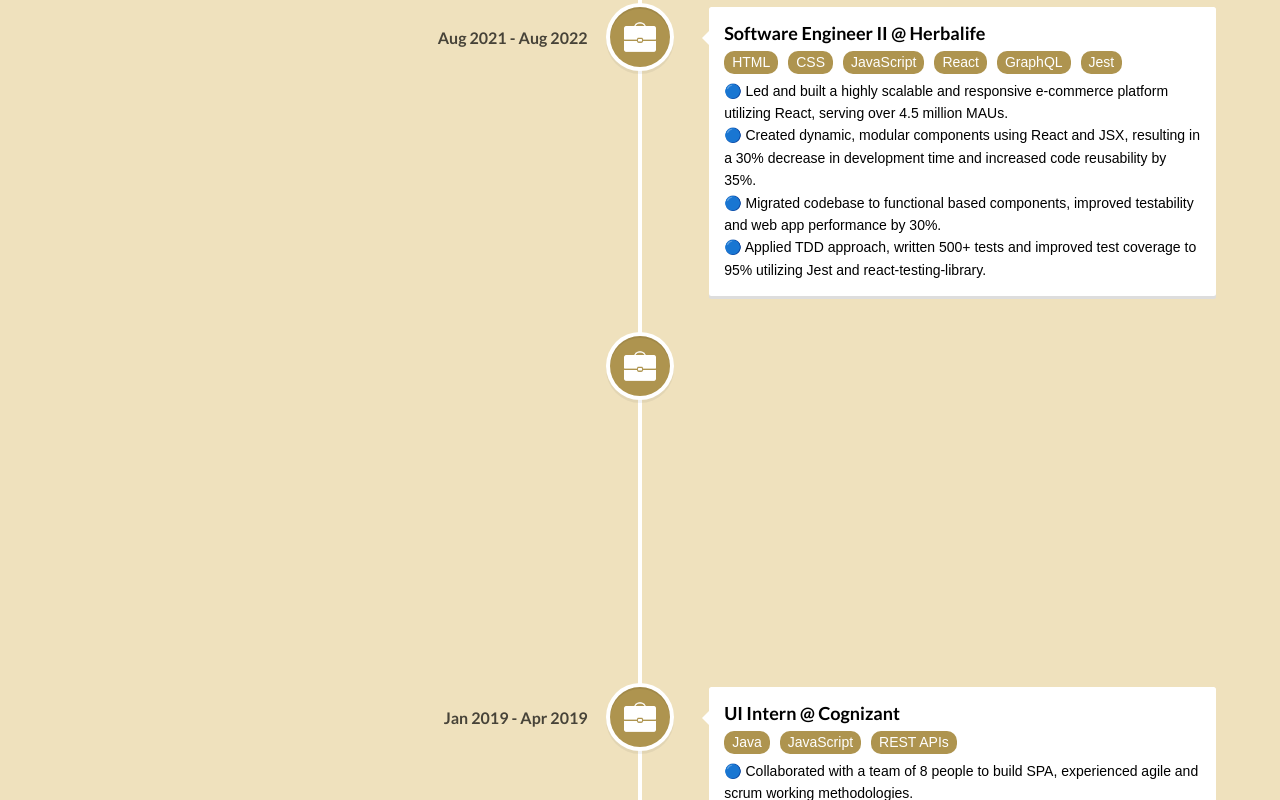
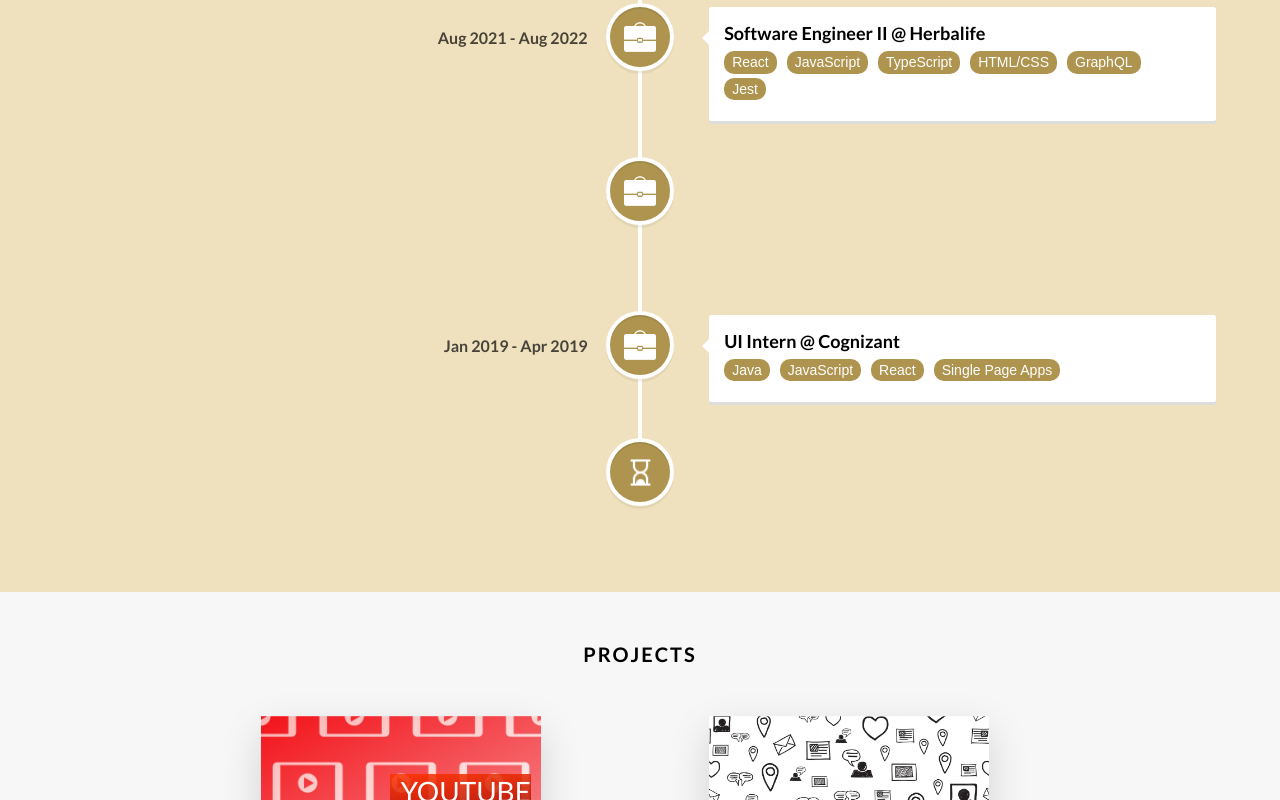
Before and after one commit to vinaylamba9/portfolio, a React (Vite) app: page / in a window 1280 px wide. Shown: the part 1840-2640 px from the top of the page. Built offline with nearby package versions, Linux system fonts and the light colour scheme.

Commit message:
UI updates

```diff
--- a/src/Experience.jsx
+++ b/src/Experience.jsx
@@ -79,13 +79,13 @@ const Experience = () => {
             ))}
           </p>
           <p className='vertical-timeline-element-details'>
-            {WORK_EXP_HERBALIFE.split('•').map((line) => {
+            {/* {WORK_EXP_HERBALIFE.split('•').map((line) => {
               return (
                 <span key={line} style={{ display: 'block' }}>
                   🔵 {line}
                 </span>
               );
-            })}
+            })} */}
           </p>
         </VerticalTimelineElement>
 
@@ -115,13 +115,13 @@ const Experience = () => {
             ))}
           </p>
           <p className='vertical-timeline-element-details'>
-            {WORK_EXP_COGNIZANT.split('•').map((line) => {
+            {/* {WORK_EXP_COGNIZANT.split('•').map((line) => {
               return (
                 <span key={line} style={{ display: 'block' }}>
                   🔵 {line}
                 </span>
               );
-            })}
+            })} */}
           </p>
         </VerticalTimelineElement>
         <VerticalTimelineElement
@@ -150,13 +150,13 @@ const Experience = () => {
             ))}
           </p>
           <p className='vertical-timeline-element-details'>
-            {WORK_EXP_INTERN.split('•').map((line) => {
+            {/* {WORK_EXP_INTERN.split('•').map((line) => {
               return (
                 <span key={line} style={{ display: 'block' }}>
                   🔵 {line}
                 </span>
               );
-            })}
+            })} */}
           </p>
         </VerticalTimelineElement>
         <VerticalTimelineElement
--- a/src/constant.js
+++ b/src/constant.js
@@ -1,15 +1,19 @@
 export const EDUCATION_DETAILS = 'Pattern Recognition, Machine Learning';
-export const WORK_EXP_HERBALIFE = `Led and built a highly scalable and responsive e-commerce platform utilizing React, serving over 4.5 million MAUs.
-•Created dynamic, modular components using React and JSX, resulting in a 30% decrease in development time and increased code reusability by 35%.
-•Migrated codebase to functional based components, improved testability and web app performance by 30%.
-•Applied TDD approach, written 500+ tests and improved test coverage to 95% utilizing Jest and react-testing-library.
+export const WORK_EXP_HERBALIFE = `Led and built a highly scalable and performant e-commerce platform using React, achieving loads time under 2
+seconds and a lighthouse score of 97, serving over 4.5 million MAUs.
+•Reduced development time by 25% and improved code reusability by 35% by modular and reusable components.
+•Achieved a 30% improvement in web app performance, improved testing by migrating to functional components.
+•Applied TDD approach, wrote 500+ tests and increased test coverage to 95% utilizing Jest and react-testing-library.
 `;
-export const WORK_EXP_COGNIZANT = `Developed a config-driven progressive web app (PWA), executed Contentful CMS integration, streamlining content updates and reduced time for promotions by 50%, resulted in an increase of 10+ millions USD in sales.
+export const WORK_EXP_COGNIZANT = `Engineered a config-driven progressive web app (PWA), with Contentful CMS integration, streamlining content
+updates and reduced time for promotions by 50%, driving a $1M+ increase in sales.
 •Optimized legacy code, accelerated front-end compile time by 20%, integrated Redux, Redux-saga, React-Router, TypeScript, Cypress for E2E testing, ended in saving up to 1 hour of developer’s time every day.
 •Designed, developed and integrated 40+ REST APIs with application, utilizing Spring Boot and Java on backend.
-•Performed continuous performance optimizations, conducted thorough load testing, achieving a 99.9% of uptime.
+•Implemented advanced caching and offline functionality leveraging, resulting a 90% increase in user sessions during
+network disruptions.
 `;
-export const WORK_EXP_INTERN = `Collaborated with a team of 8 people to build SPA, experienced agile and scrum working methodologies.
+export const WORK_EXP_INTERN = `Contributed to a collaborative team effort in building a Single Page web App (SPA), gaining experience in agile and
+scrum methodologies.
 •Gained experience to enterprise-grade software coding, produced pixel-perfect UI screens from Figma wireframes. `;
 export const COURSES = [
   'Data Intensive Computing',
@@ -22,15 +26,15 @@ export const COURSES = [
 ];
 
 export const HERBALIFE_TECH = [
-  'HTML',
-  'CSS',
+  'React',
   'JavaScript',
-  'React',
+  'TypeScript',
+  'HTML/CSS',
   'GraphQL',
   'Jest',
 ];
-export const CTS_TECH = ['React', 'Java', 'Spring Boot', 'TypeScript'];
-export const CTS_INTERN_TECH = ['Java', 'JavaScript', 'REST APIs'];
+export const CTS_TECH = ['React', 'Java', 'Spring Boot', 'TypeScript', 'Hibernate ORM', 'PostgreSQL', 'REST APIs', 'Maven', 'TDD'];
+export const CTS_INTERN_TECH = ['Java', 'JavaScript', 'React', 'Single Page Apps'];
 
 export const SkillSection = [
   {
```
